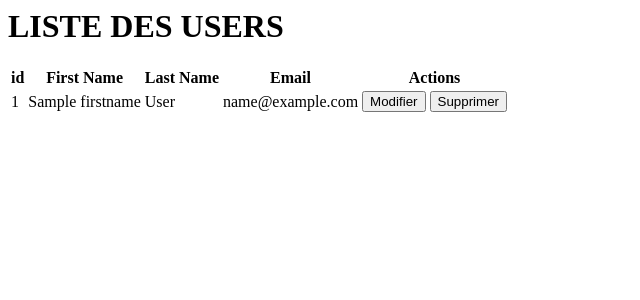
After one commit to pascal-lacroix-pro/READ_IT_25_26, a PHP site: template backoffice/app/views/users/index.php in a window 1280 px wide. The commit adds this page. Shown: the top 300 px of the page, without its empty margins (0-640 px from the left). Run offline with PHP 8.4, Linux system fonts and the light colour scheme; the template is opened without the code that fills it: most values are stand-ins (such as "Sample title", 1, 10 or a date in 2020).

Commit message:
BACKOFFICE - Route users.index

```diff
--- a/backoffice/app/routers/users.php
+++ b/backoffice/app/routers/users.php
@@ -8,4 +8,7 @@ switch ($_GET['users']):
     case 'logout':
         UsersController\logoutAction();
         break;
+    default:
+        UsersController\indexAction($conn);
+        break;
 endswitch;
--- a/backoffice/app/views/templates/partials/_nav.php
+++ b/backoffice/app/views/templates/partials/_nav.php
@@ -31,7 +31,7 @@
                         <li><a href="#">Ajouter un tag</a></li>
                         <li role="separator" class="divider"></li>
                         <li class="dropdown-header">GESTION DES UTILISATEURS</li>
-                        <li><a href="#">Liste des utilisateurs</a></li>
+                        <li><a href="users">Liste des utilisateurs</a></li>
                         <li><a href="#">Ajouter un utilisateur</a></li>
                     </ul>
                 </li>
--- /dev/null
+++ b/backoffice/app/views/users/index.php
@@ -0,0 +1,31 @@
+<div class="col-md-12">
+    <div class="page-header">
+        <h1>LISTE DES USERS</h1>
+    </div>
+
+    <table class="table table-bordered">
+        <thead>
+            <tr>
+                <th>id</th>
+                <th>First Name</th>
+                <th>Last Name</th>
+                <th>Email</th>
+                <th>Actions</th>
+            </tr>
+        </thead>
+        <tbody>
+            <?php foreach ($users as $user): ?>
+                <tr>
+                    <td><?php echo $user['id']; ?></td>
+                    <td><?php echo $user['firstname']; ?></td>
+                    <td><?php echo $user['lastname']; ?></td>
+                    <td><?php echo $user['email']; ?></td>
+                    <td>
+                        <button type="button" class="btn btn-primary">Modifier</button>
+                        <button type="button" class="btn btn-secondary">Supprimer</button>
+                    </td>
+                </tr>
+            <?php endforeach; ?>
+        </tbody>
+    </table>
+</div>
```
Also changed, not shown: backoffice/app/controllers/usersController.php (+12 -1 lines), backoffice/app/models/usersModel.php (added, +14 -0 lines), backoffice/public/.htaccess.
